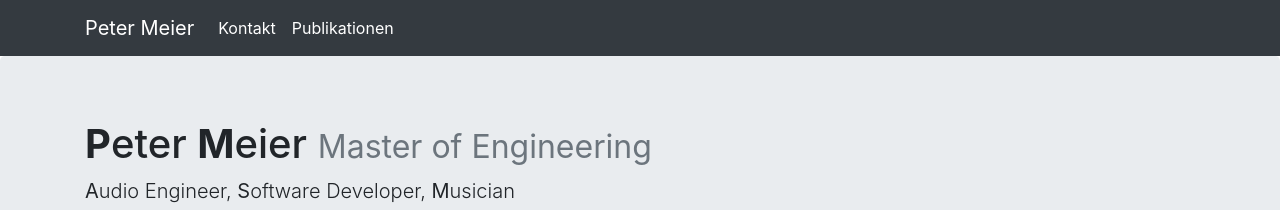
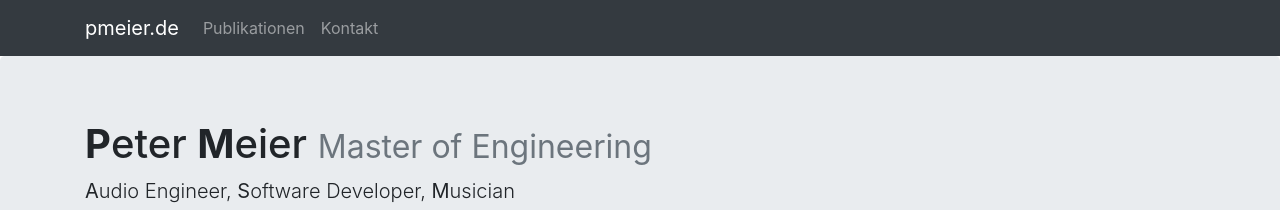
Before and after one commit to akustiker/akustiker.github.io, a Jekyll site: the page built from index.md, in a window 1280 px wide. Shown: the top 210 px of the page. Built offline with Jekyll 4.4.1, drawn with Linux system fonts in a browser that asks for light colours; nearby versions of some CDN libraries.

Commit message:
Active navigation bar.

```diff
--- a/_config.yml
+++ b/_config.yml
@@ -13,7 +13,7 @@
 # you will see them accessed via {{ site.title }}, {{ site.email }}, and so on.
 # You can create any custom variable you would like, and they will be accessible
 # in the templates via {{ site.myvariable }}.
-title: Peter Meier
+title: pmeier.de
 email: mail@pmeier.de
 description: > # this means to ignore newlines until "baseurl:"
   Hi there! I'm an audio engineer working at Deggendorf Institut of Technologie.
@@ -31,6 +31,12 @@ plugins:
 disqus:
   shortname: akustiker
 
+navigation:
+  - title: Publikationen
+    url: /publikationen/
+  - title: Kontakt
+    url: /kontakt/
+
 # Exclude from processing.
 # The following items will not be processed, by default. Create a custom list
 # to override the default setting.
--- a/_includes/header.html
+++ b/_includes/header.html
@@ -13,11 +13,15 @@
 
     <div class="collapse navbar-collapse" id="navbarsExampleDefault">
       <ul class="navbar-nav mr-auto">
-        {% for path in page_paths %} {% assign my_page = site.pages | where: "path", path | first %} {% if my_page.title %}
-        <li class="nav-item active">
-          <a class="nav-link" href="{{ my_page.url | relative_url }}">{{ my_page.title | escape }}</a>
-        </li>
-        {% endif %} {% endfor %}
+        {% for item in site.navigation %}
+          {% assign class = 'nav-item' %}
+          {% if page.url contains item.url %}
+            {% assign class = 'nav-item active' %}
+          {% endif %}
+          <li class="{{class}}">
+            <a class="nav-link" href="{{ item.url | relative_url }}">{{ item.title | escape }}</a>
+          </li>
+        {% endfor %}
       </ul>
     </div>
   </div>
```
